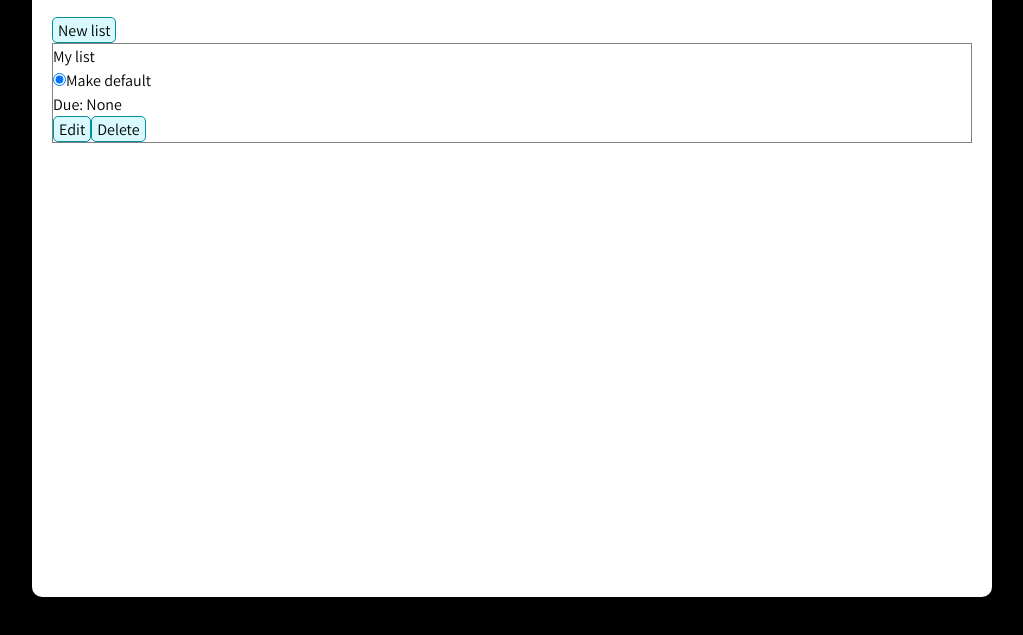
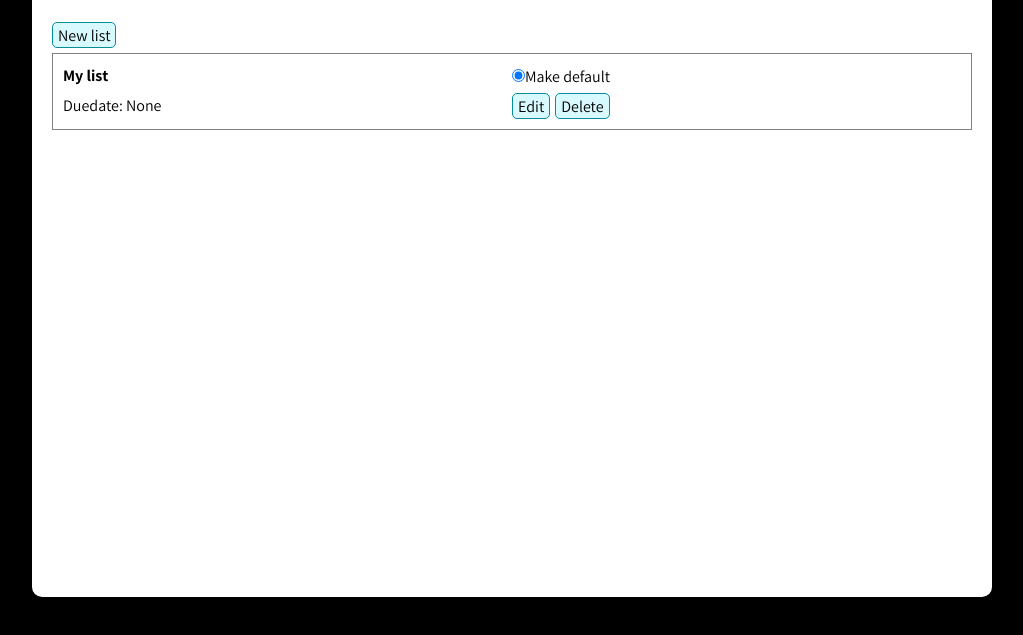
Before and after one commit to Liziloo/odin-todo, a website built with webpack: page src/index.html in a window 1280 px wide. Both pictures are taken after a click on the button "Lists". Shown: the part 109-744 px from the top of the page, without its empty margins (128-1151 px from the left). Built offline with nearby package versions, Linux system fonts and the light colour scheme.

Commit message:
Style listsView

```diff
--- a/src/modules/listsView.js
+++ b/src/modules/listsView.js
@@ -17,8 +17,12 @@ const listsView = (listsCollection) => {
     for (let list of listsCollection.lists) {
         const listLi = document.createElement('div');
         listLi.classList.add('list-div');
+
         const listName = document.createElement('div');
+        listName.classList.add('list-name');
         listName.textContent = list.name;
+
+        const radioDiv = document.createElement('div');
         const defaultRadio = document.createElement('input');
         defaultRadio.setAttribute('type', 'radio');
         defaultRadio.setAttribute('name', 'default-check');
@@ -28,8 +32,10 @@ const listsView = (listsCollection) => {
         }
         const defaultLabel = document.createElement('label');
         defaultLabel.textContent = 'Make default';
+        radioDiv.append(defaultRadio, defaultLabel);
+
         const listDuedate = document.createElement('div');
-        listDuedate.textContent = `Due: ${list.duedate.toLocaleString()}`;
+        listDuedate.textContent = `Duedate: ${list.duedate.toLocaleString()}`;
         const buttonDiv = document.createElement('div');
         buttonDiv.classList.add('button-div');
         const editButton = document.createElement('button');
@@ -47,7 +53,7 @@ const listsView = (listsCollection) => {
             listsCollection.deleteList(deleteListName);
         })
         buttonDiv.append(editButton, deleteButton);
-        listLi.append(listName, defaultRadio, defaultLabel, listDuedate, buttonDiv);
+        listLi.append(listName, radioDiv, listDuedate, buttonDiv);
         listsDiv.appendChild(listLi);
     }
     contentDiv.append(newListDiv, listsDiv);
--- a/src/styles/styles.css
+++ b/src/styles/styles.css
@@ -178,3 +178,22 @@ select {
 .col > *:nth-child(2n + 3) {
     background-color: var(--white-smoke);
 }
+
+.new-list-button {
+    margin: 5px 0;
+}
+
+.list-div {
+    padding: 10px;
+    display: grid;
+    grid-template-columns: 1fr 1fr;
+    row-gap: 5px;
+}
+
+.button-div button {
+    margin-right: 5px;
+}
+
+.list-name {
+    font-family: 'assistantbold';
+}
```
